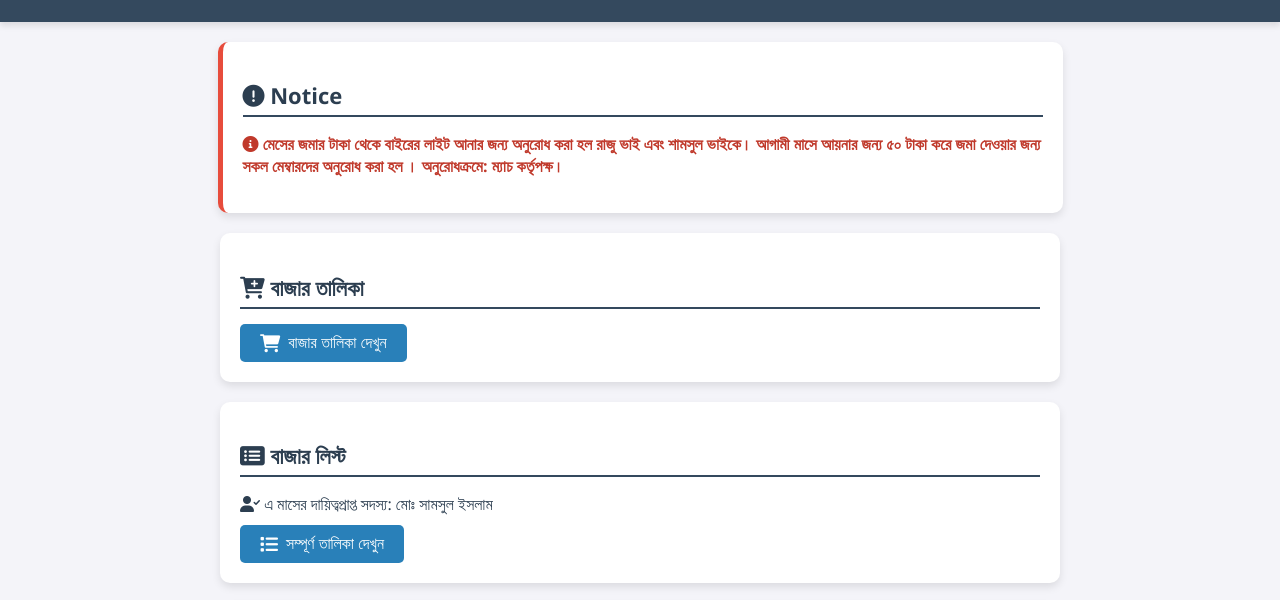
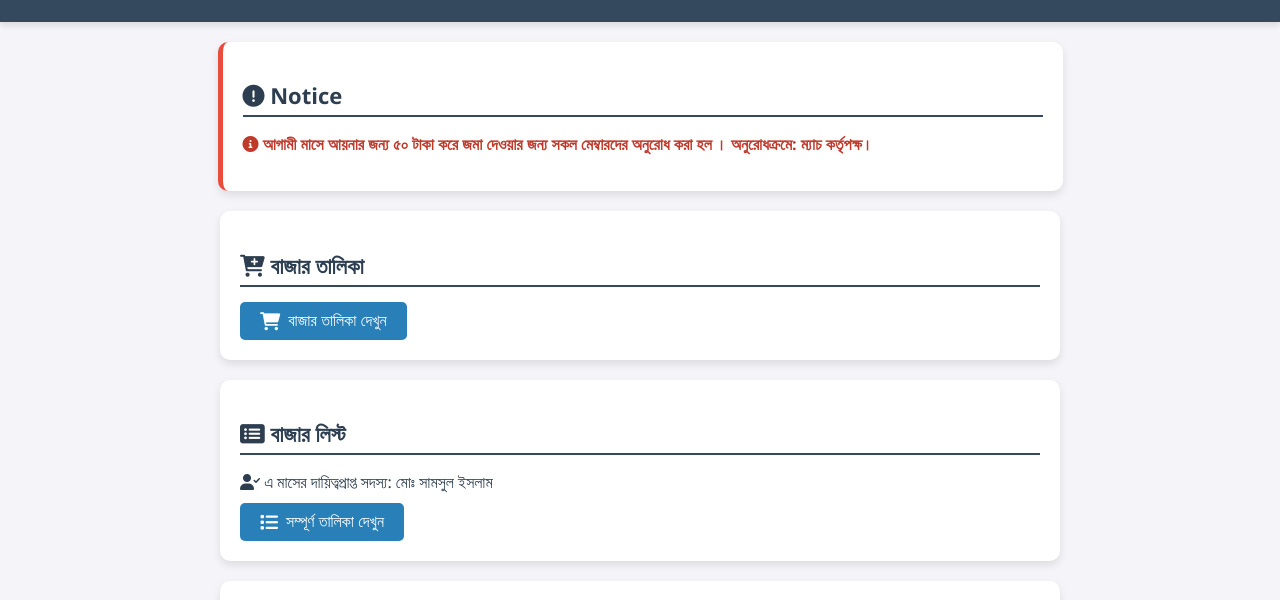
Before and after one commit to misson-infinity/Chatro_Niketon, a plain HTML site: page index.html in a window 1280 px wide. Shown: the part 151-751 px from the top of the page. Drawn offline with Linux system fonts and the light colour scheme; no server answers.

Commit message:
index.html

```diff
--- a/index.html
+++ b/index.html
@@ -191,7 +191,7 @@
   <section id="notice">
     <h2><i class="fas fa-exclamation-circle"></i> Notice</h2>
     <div id="notice-content">
-      <p><i class="fas fa-info-circle"></i> মেসের জমার টাকা থেকে বাইরের লাইট আনার জন্য অনুরোধ করা হল রাজু ভাই এবং শামসুল ভাইকে। আগামী মাসে আয়নার জন্য ৫০ টাকা করে জমা দেওয়ার জন্য সকল মেম্বারদের অনুরোধ করা হল । অনুরোধক্রমে: ম্যাচ কর্তৃপক্ষ।</p>
+      <p><i class="fas fa-info-circle"></i> আগামী মাসে আয়নার জন্য ৫০ টাকা করে জমা দেওয়ার জন্য সকল মেম্বারদের অনুরোধ করা হল । অনুরোধক্রমে: ম্যাচ কর্তৃপক্ষ।</p>
     </div>
   </section>
 
```
